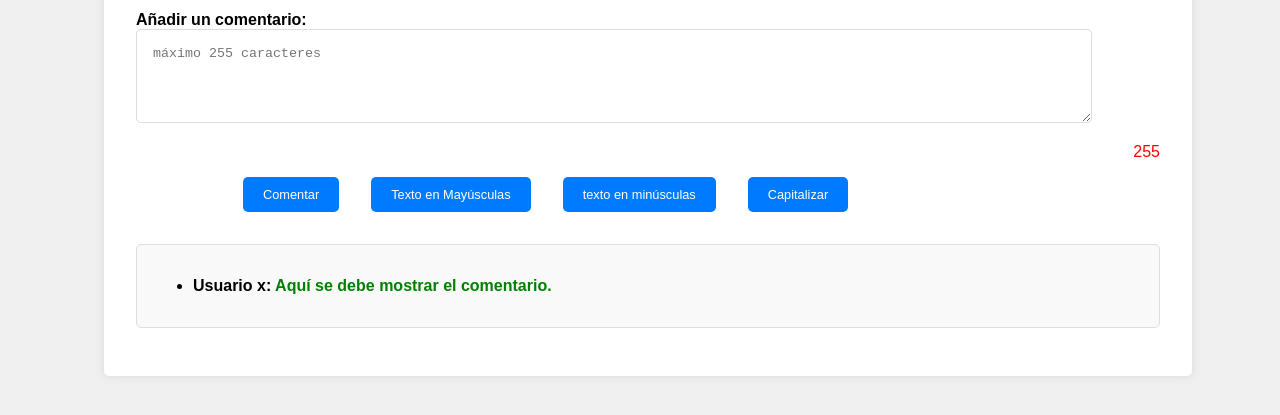
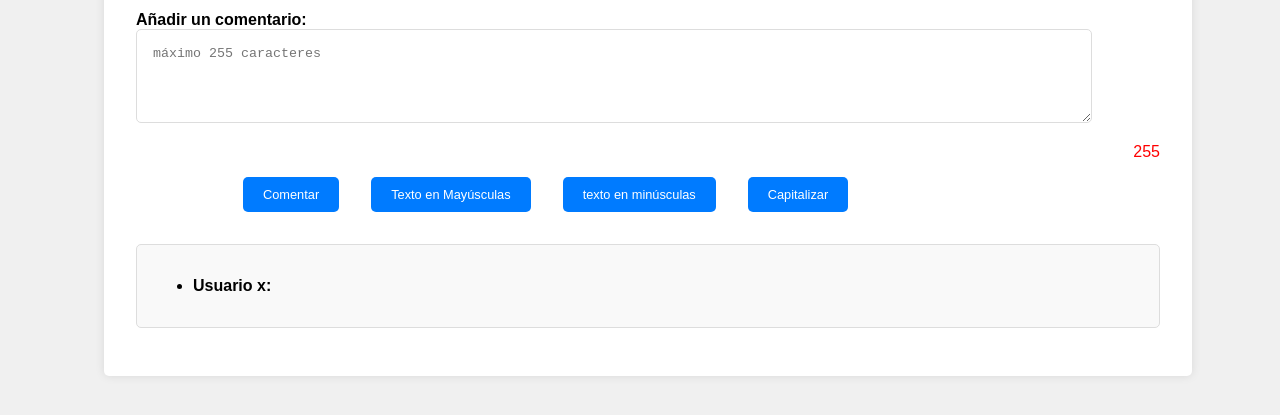
Before and after one commit to GinaTamayo/StringsMethods, a plain HTML site: page Reto/index.html in a window 1280 px wide. Shown: the part 119-534 px from the top of the page. Drawn offline with Linux system fonts and the light colour scheme.

Commit message:
modificacion de style

```diff
--- a/Reto/app.js
+++ b/Reto/app.js
@@ -37,7 +37,7 @@ function commentLowerCase() {
     commentUser.value = commentUser.value.toLowerCase();
 }
 
-commentUser.addEventListener('input', decreaseCounter)
+commentUser.addEventListener('input', decreaseCounter);
 
 
 submitComment.addEventListener('click', function () {
--- a/Reto/index.html
+++ b/Reto/index.html
@@ -23,7 +23,7 @@
         <div class="comment-box">
           <ul>
             <li>
-              <p class="textGreen" id="message"><strong>Usuario x:</strong> Aquí se debe mostrar el comentario.</p>
+              <p class="textGreen" id="message"><strong>Usuario x:</strong> </p>
             </li>
           </ul>
         </div>
--- a/Reto/taller.js
+++ b/Reto/taller.js
@@ -30,8 +30,7 @@ if (msgEjercicios == true) {
 
 // 5. Reemplaza los espacio por el caracter "-" e imprime el resultado final.
 
-console.log(msg.replace(/ /g, '-'));
-
+console.log(msg.replace(new RegExp(' ', 'g'), '-'));
 
 
 // 6. Realiza en el DOM un software que compare si dos campos de password son iguales.
```
Also changed, not shown: Reto/style.css (line endings or trailing spaces).
